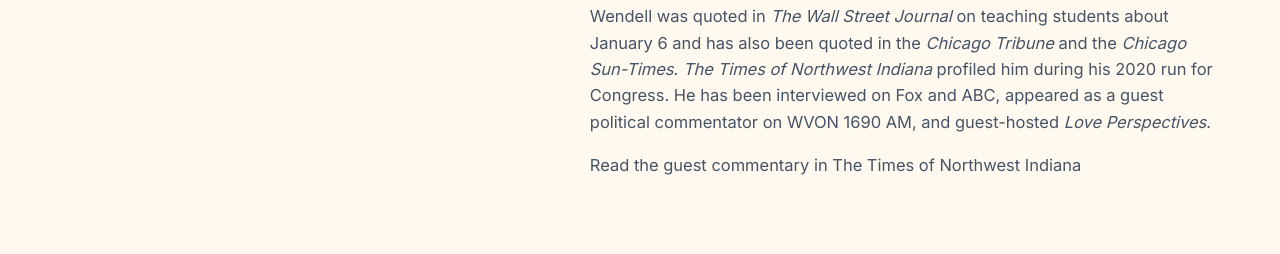
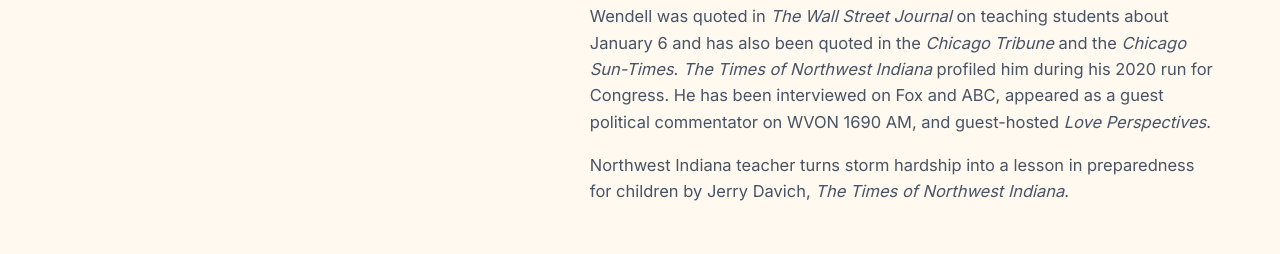
Before and after one commit to wendellmosby/wendellmosby.github.io, a plain HTML site: page index.html in a window 1280 px wide. Shown: the part 2114-2368 px from the top of the page. Drawn offline with nearby package versions, Linux system fonts and the light colour scheme.

Commit message:
Use published Ready Gary column headline and byline

```diff
--- a/index.html
+++ b/index.html
@@ -105,7 +105,7 @@
           <p>Outside the classroom, Wendell builds from lived experience, creating programs, tools, stories, and organizations that help families and communities move from an idea to something useful, visible, and sustainable.</p>
           <p>Over twenty years, he has served as a nonprofit leader, community college trustee, and community organizer. He founded the DJing for Diabetes Foundation and is the author of <em>Crisis Proves Character</em> and <em>Finding My Voice</em>. His newest project, <em>Ready Gary</em>, is an emergency-preparedness coloring book for Gary's children.</p>
           <p>Wendell was quoted in <em>The Wall Street Journal</em> on teaching students about January 6 and has also been quoted in the <em>Chicago Tribune</em> and the <em>Chicago Sun-Times</em>. <em>The Times of Northwest Indiana</em> profiled him during his 2020 run for Congress. He has been interviewed on Fox and ABC, appeared as a guest political commentator on WVON 1690 AM, and guest-hosted <em>Love Perspectives</em>.</p>
-          <p><a href="https://nwitimes.com/opinion/columnists/guest-commentary/article_bb97f9fd-25c2-55c9-b558-acede9397614.html">Read the guest commentary in The Times of Northwest Indiana</a></p>
+          <p><a href="https://nwitimes.com/opinion/columnists/guest-commentary/article_bb97f9fd-25c2-55c9-b558-acede9397614.html">Northwest Indiana teacher turns storm hardship into a lesson in preparedness for children</a> by Jerry Davich, <em>The Times of Northwest Indiana</em>.</p>
         </div>
       </div>
     </section>
```
